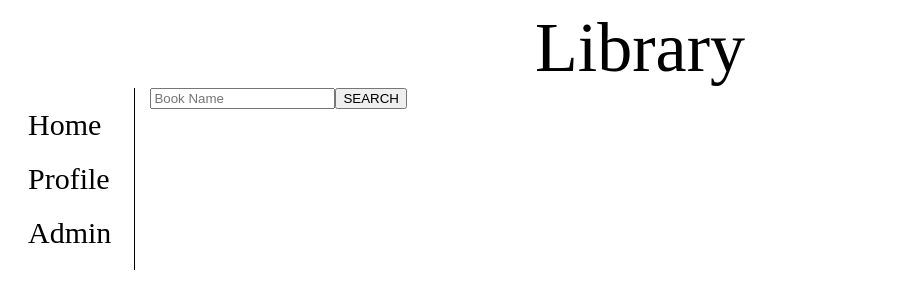
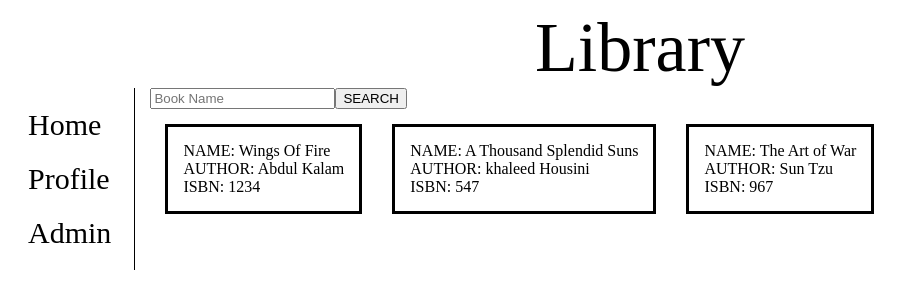
Before and after one commit to PraveenMathew92/library-component, a React app: page / in a window 1280 px wide. Shown: the top 300 px of the page, without its empty margins (0-906 px from the left). Built offline with nearby package versions, Linux system fonts and the light colour scheme.

Commit message:
add book tiles

```diff
--- /dev/null
+++ b/src/components/BookTiles.js
@@ -0,0 +1,12 @@
+import React from 'react';
+import "../css/BookTiles.css";
+
+const BookTiles = (props) => (
+    <div className="bookTiles">
+            NAME: {props.name}<br />
+            AUTHOR: {props.author}<br />
+            ISBN: {props.isbn}<br />
+        </div>
+);
+
+export default BookTiles;
--- a/src/components/HomePage.js
+++ b/src/components/HomePage.js
@@ -1,9 +1,14 @@
 import React from 'react';
+import BookTiles from './BookTiles';
 
 const HomePage = () => (
     <div>
         <input placeholder="Book Name"></input>
         <button type="submit">SEARCH</button>
+        <br />
+        <BookTiles name="Wings Of Fire" author="Abdul Kalam" isbn="1234" />
+        <BookTiles name="A Thousand Splendid Suns" author="khaleed Housini" isbn="547" />
+        <BookTiles name="The Art of War" author="Sun Tzu" isbn="967" />
     </div>
 );
 
--- /dev/null
+++ b/src/css/BookTiles.css
@@ -0,0 +1,6 @@
+.bookTiles{
+    border: solid black;
+    float: left;
+    margin: 15px;
+    padding: 15px;
+}
```
